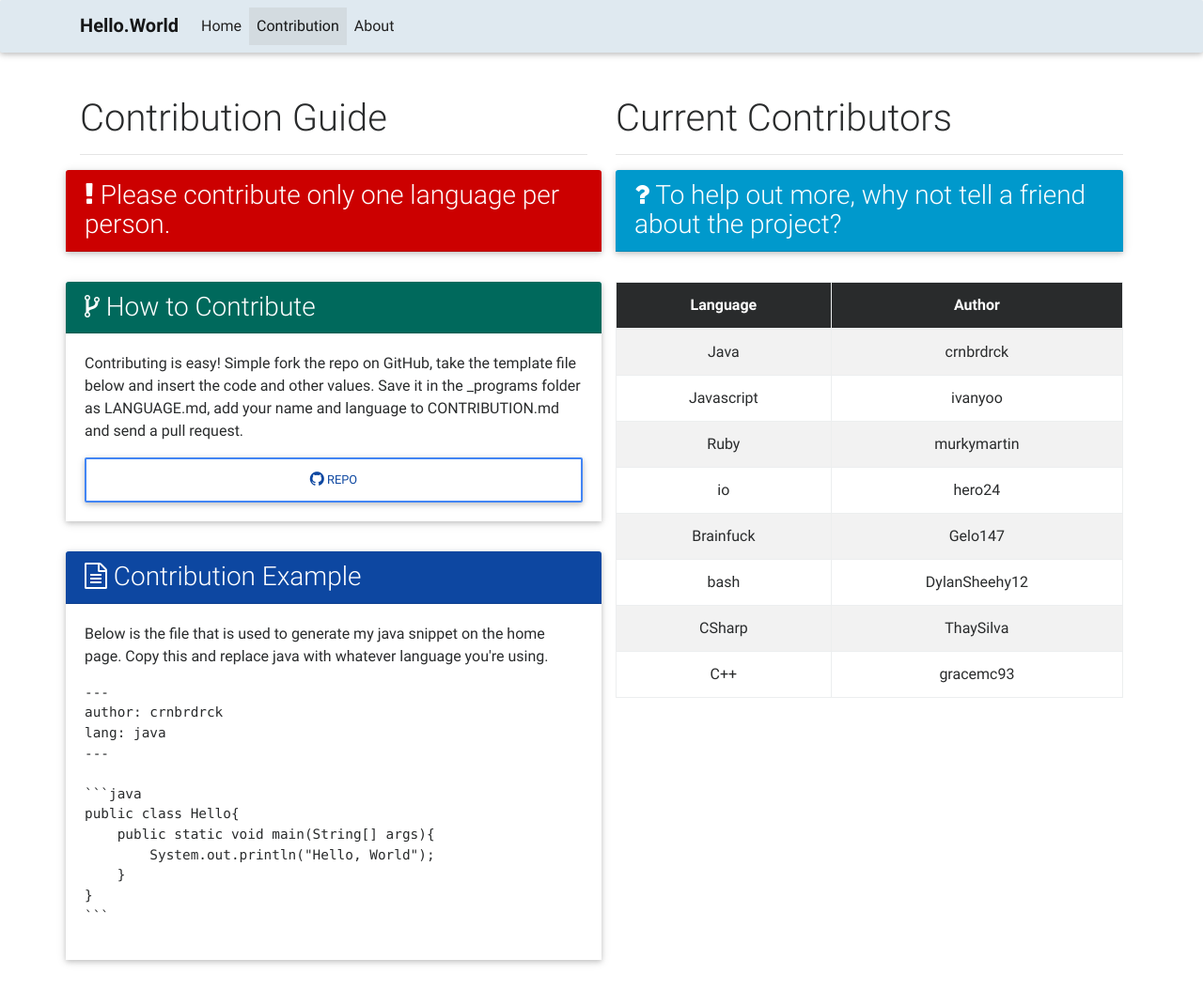
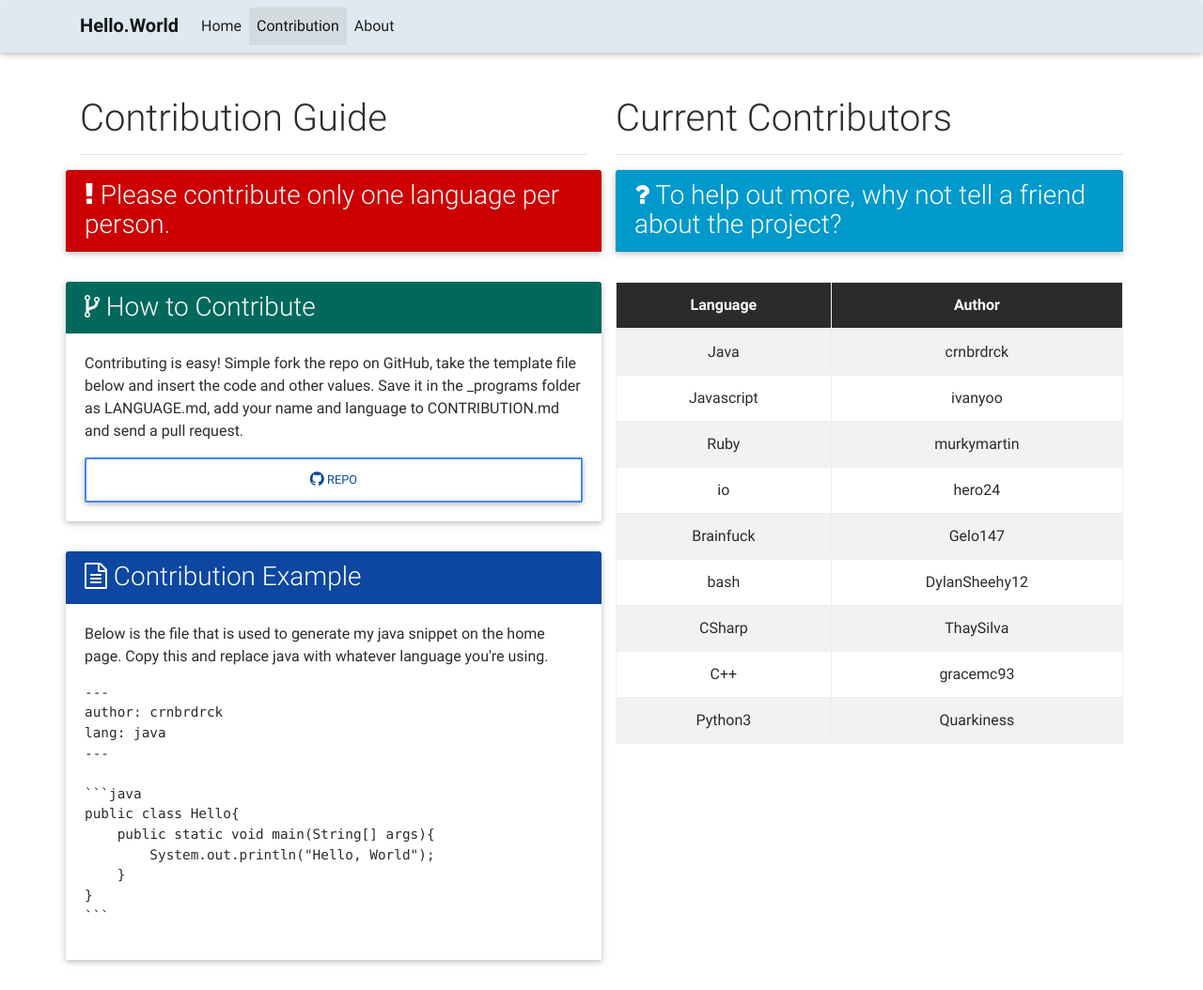
Before and after one commit to freyamade/hello.world, a Jekyll site: the page built from CONTRIBUTION.md, in a window 1280 px wide. Shown: the whole page at 94% size. Built offline with Jekyll 4.4.1, drawn with Linux system fonts in a browser that asks for light colours; nearby versions of some CDN libraries.

Commit message:
Update CONTRIBUTION.md

```diff
--- a/CONTRIBUTION.md
+++ b/CONTRIBUTION.md
@@ -14,3 +14,4 @@ permalink: /contrib/
 |   bash   |DylanSheehy12 |
 |  CSharp  |   ThaySilva  |
 |  C++     |   gracemc93  |
+| Python3  |  Quarkiness  |
```
